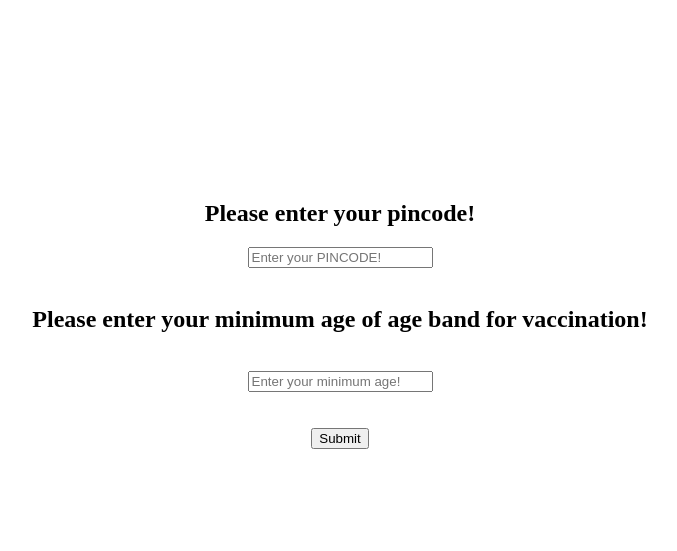
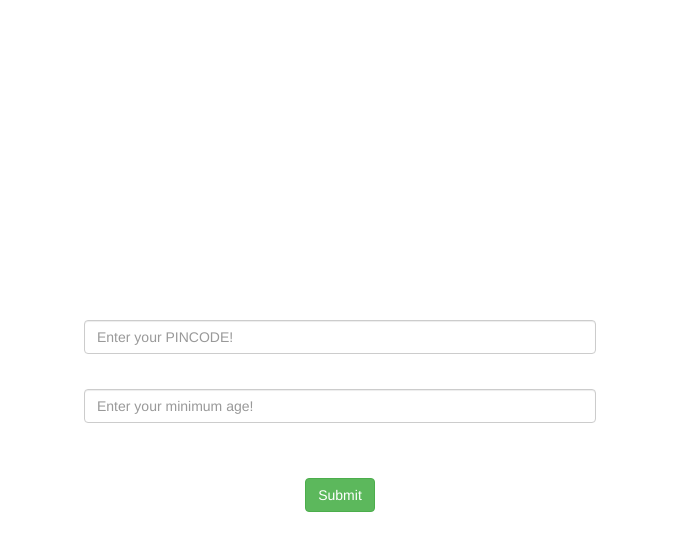
Before and after one commit to abhishekshahane/covisource, a Django app: page / in a window 1280 px wide. Shown: the top 551 px of the page, without its empty margins (300-977 px from the left). Run offline with Django 3.2, Linux system fonts and the light colour scheme; some libraries are stand-ins or nearby versions.

Commit message:
added more styling

```diff
--- a/appointment/static/styles.css
+++ b/appointment/static/styles.css
@@ -1,13 +1,13 @@
+@import url('https://fonts.googleapis.com/css2?family=PT+Sans&family=Roboto&display=swap');
 table{
     border: 1px solid black;
     border-collapse: collapse;
     padding:1px 1px 1px 1px;
 }
-th, td{
+th, td, tr{
     border: 1px solid black;
     padding:5px 5px 5px 5px;
 }
-tr{
-    border: 1px solid black;
-    padding:5px 5px 5px 5px;
+.topper-header{
+    font-family: 'PT Sans';
 }
--- a/appointment/templates/appointment/index.html
+++ b/appointment/templates/appointment/index.html
@@ -2,18 +2,15 @@
 {% block body %}
     <form method="POST" action="{% url 'index' %}">
         {% csrf_token %}
-        <h2 style="text-align:center;padding-top:22.5vh;">Please enter your pincode!</h2>
-        <div>
-            <input type="text" name="pin"  style="margin:auto;display:block;" placeholder="Enter your PINCODE!">
+        <div class="form-group" style="padding-top:40vh;">
+                <input type="number" name="pin"  style="width:40%;display:block;margin:auto;" class="form-control" placeholder="Enter your PINCODE!" id="1" required>
         </div>
         <br>
-        <h2 style="text-align:center;">Please enter your minimum age of age band for vaccination!</h2>
-        <br>
-        <div>
-            <input type="text" name="age"  style="margin:auto;display:block;" placeholder="Enter your minimum age!">
+        <div class="form-group">
+            <input type="text" name="age"  style="width:40%;display:block;margin:auto;" class="form-control" placeholder="Enter your minimum age!" required>
         </div>
         <br>
         <br>
-        <input type="submit"  style="margin:auto;display:block;">
+        <input type="submit"  class="btn btn-success" style="margin:auto;display:block;">
     </form>
 {% endblock %}
--- a/appointment/templates/appointment/layout.html
+++ b/appointment/templates/appointment/layout.html
@@ -3,6 +3,7 @@
 <html lang="en">
     <head>
         <link rel="stylesheet" href="/static/styles.css">
+        <link rel="stylesheet" href="https://maxcdn.bootstrapcdn.com/bootstrap/3.4.1/css/bootstrap.min.css">
     </head>
     <body>
         {% block body %}
```
